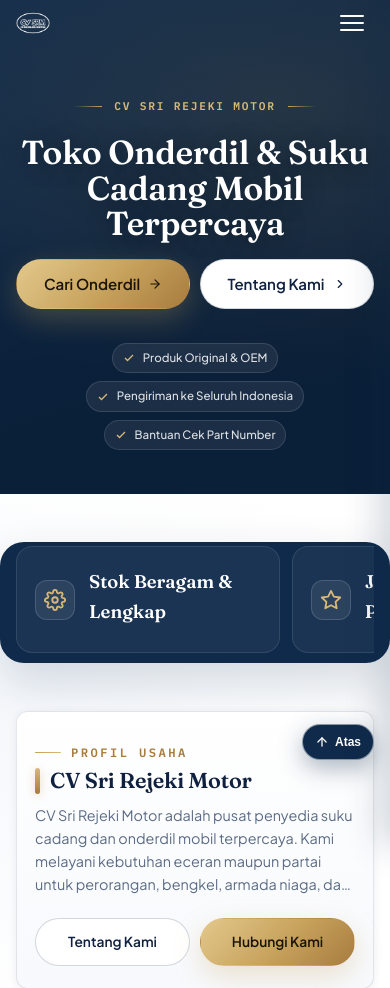
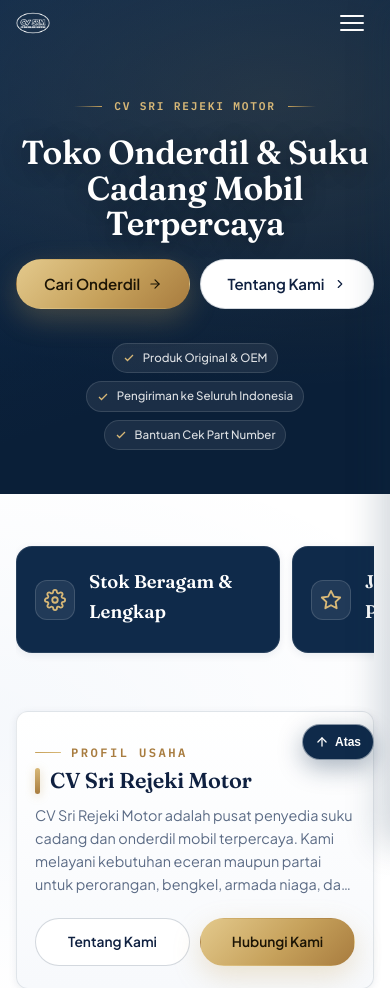
Before and after one commit to robertusdanan/cvsrirejekimotor, a PHP site: page / in a window 390 px wide. Shown: the top 988 px of the page. Run offline with PHP 8.4, Linux system fonts and the light colour scheme; data that the repository does not hold is empty; settings files or empty folders that the repository lacks are supplied.

Commit message:
Keunggulan: background navy pindah dari kotak besar ke tiap kartu (mobile + desktop)

```diff
--- a/assets/css/style.css
+++ b/assets/css/style.css
@@ -488,14 +488,11 @@ h1, h2 {
    FEATURES / VALUE PROPOSITION
    ================================================================ */
 .features-bar {
-  background: var(--navy); border-radius: 24px;
-  padding: 52px 40px; margin: 72px auto 64px;
-  box-shadow: var(--shadow-lg);
+  padding: 0; margin: 72px auto 64px;
 }
 .features-bar .feature-item {
-  background: rgba(255, 255, 255, 0.05);
+  background: var(--navy);
   border-color: rgba(255, 255, 255, 0.10);
-  box-shadow: none;
 }
 .features-bar .feature-item:hover {
   border-color: rgba(255, 255, 255, 0.28);
@@ -1301,7 +1298,7 @@ h1, h2 {
 
   /* Sections */
   .featured, .catalog, .brand-explorer, .company-profile, .location { padding: 64px 0; }
-  .features-bar { padding: 40px 24px; margin: 56px auto 48px; }
+  .features-bar { padding: 0; margin: 56px auto 48px; }
 
   /* Grids: single column at the mobile threshold */
   .features-grid { grid-template-columns: 1fr; }
@@ -1400,7 +1397,7 @@ h1, h2 {
   .section-link-all { font-size: 0.86rem; }
 
   .featured, .catalog, .brand-explorer, .company-profile, .location { padding: 52px 0; }
-  .features-bar { padding: 32px 20px; margin-top: 48px; }
+  .features-bar { padding: 0; margin-top: 48px; }
 
   .product-grid { grid-template-columns: repeat(3, 1fr); gap: 12px; }
   .product-card-body { padding: 12px; }
```
